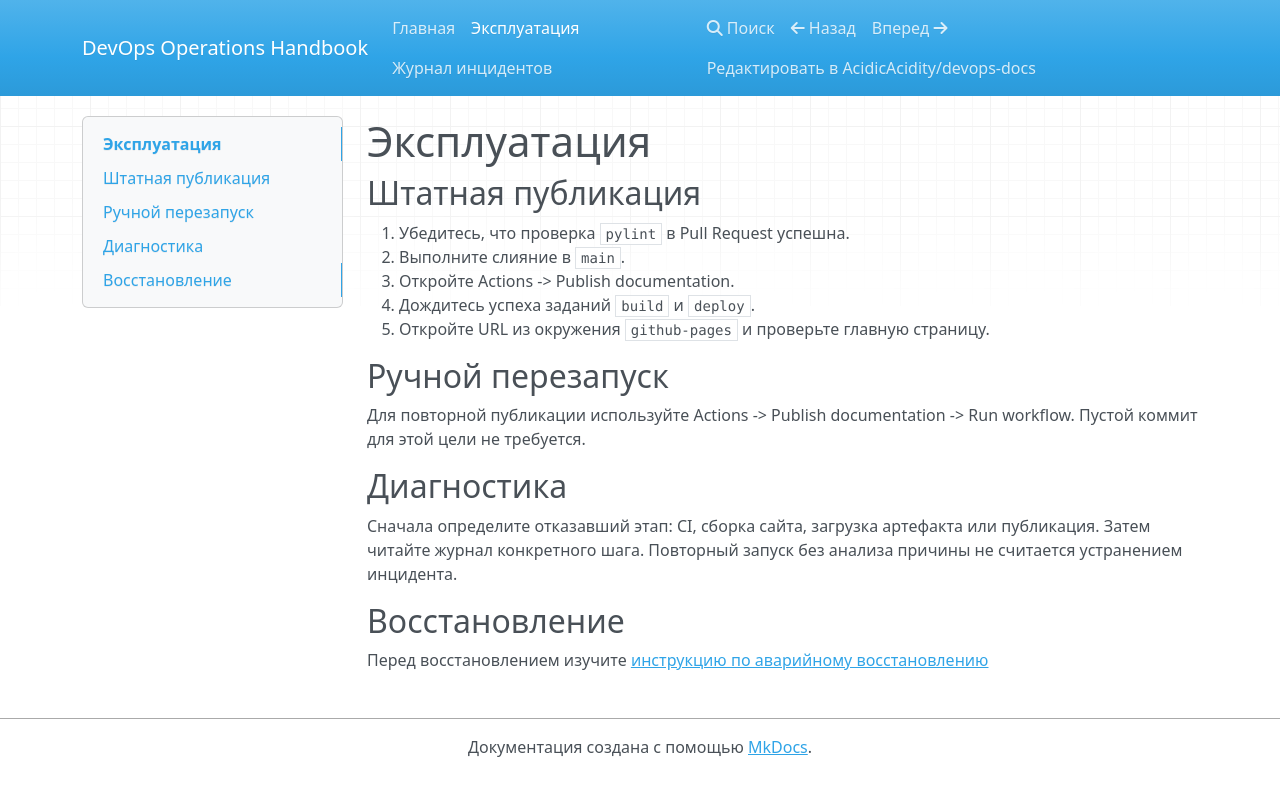
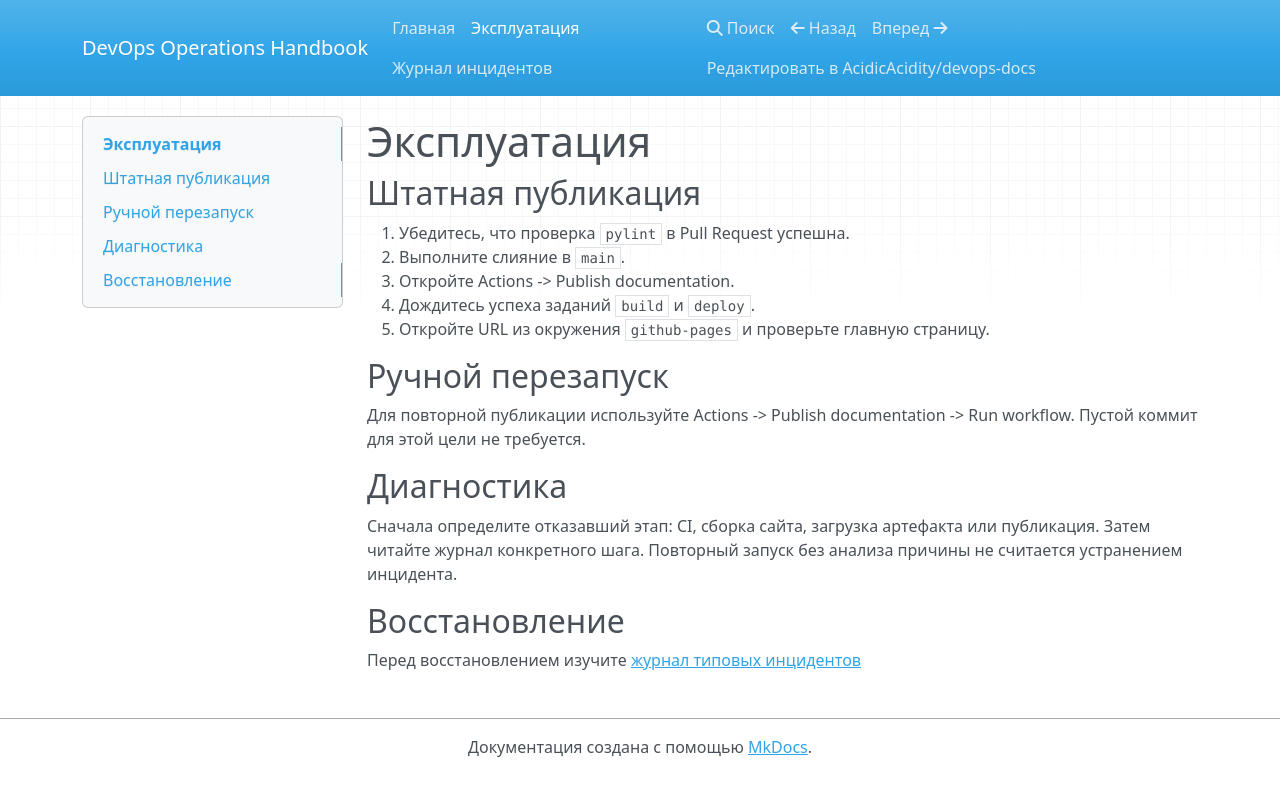
Before and after one commit to AcidicAcidity/devops-docs, an MkDocs documentation site: the page built from docs/runbook.md, in a window 1280 px wide. Shown: the top 796 px of the page. Built offline with MkDocs 1.6.1, drawn with Linux system fonts in a browser that asks for light colours; nearby versions of some CDN libraries.

Commit message:
docs: point recovery section to existing incedent log

```diff
--- a/docs/runbook.md
+++ b/docs/runbook.md
@@ -20,4 +20,4 @@
 
 ## Восстановление
 
-Перед восстановлением изучите [инструкцию по аварийному восстановлению](recovery.md)
+Перед восстановлением изучите [журнал типовых инцидентов](incidents.md)
```
